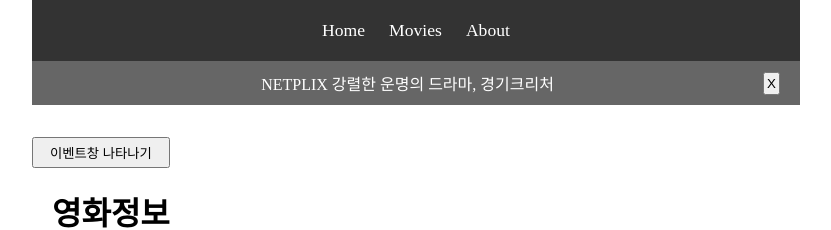
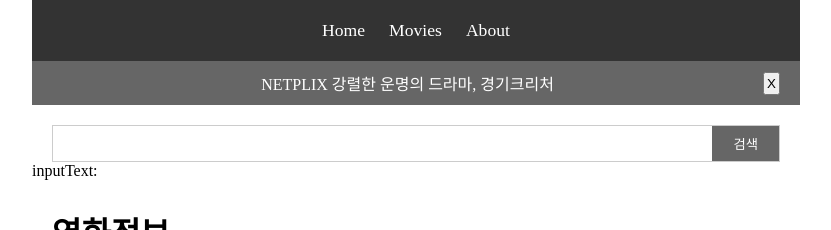
Before and after one commit to csslick/svelte-movie-info2024, a Svelte app: page / in a window 1280 px wide. Shown: the top 230 px of the page, without its empty margins (224-1055 px from the left). Built offline with nearby package versions, Linux system fonts and the light colour scheme.

Commit message:
18.검색창 입력 기능

```diff
--- a/src/App.svelte
+++ b/src/App.svelte
@@ -1,9 +1,10 @@
 <script>
-  import { fly, fade } from 'svelte/transition';
   import data from "./lib/movies";
   import Navbar from "./lib/components/Navbar.svelte";
   import Modal from "./lib/components/Modal.svelte";
   import Movies from "./lib/components/Movies.svelte";
+  import Event from "./lib/components/Event.svelte";
+  import SearchBar from "./lib/components/SearchBar.svelte";
 
   let likeCount = 0; // 좋아요 수를 저장할 변수
   const handleLike = (i) => {
@@ -29,57 +30,13 @@
 
 <!-- <div class={isEvent ? 'event show' : 'event'}> -->
 {#if isEvent}
-  <div
-    class='event show'
-    in:fly={{ y: -400, duration: 1000}}
-    out:fade
-  >
-    <p>NETPLIX 강렬한 운명의 드라마, 경기크리처</p>
-    <button on:click={() => isEvent=false}>X</button>
-  </div>
+  <Event bind:isEvent />
 {/if}
-<button on:click={() => isEvent=true}>이벤트창 나타나기</button>
+
+<SearchBar />
 
 <Movies {data} bind:isModal {handleMovieNumber} {handleLike} />
 
 {#if isModal}
   <Modal {data} {selectedMovie} {closeModal} />
 {/if}
-
-<style>
-  .event {
-    width: 100%;
-    background: #666;
-    padding: 5px 1em;
-    display: flex;
-    justify-content: space-between;
-    align-items: center;
-    color: #fff;
-    text-align: center;
-    margin-bottom: 1em;
-    padding: 10px 20px;
-
-    /* 창이 보이지 않게 */
-    max-height: 0;
-    opacity: 0;
-    overflow: hidden;
-    transition: all 0.4s;
-  }
-
-  /* 기본: 창이 보이게 */
-  .show {
-    opacity: 1;
-    max-height: 100px;
-  }
-
-  .event button {
-    padding: 2px;
-  }
-
-  .event p, .event button {
-    margin: 0;
-  }
-  .event p {
-    width: 100%;
-  }
-</style>
--- /dev/null
+++ b/src/lib/components/Event.svelte
@@ -0,0 +1,52 @@
+<script>
+    import { fly, fade } from 'svelte/transition';
+
+    export let isEvent;
+</script>
+
+<div
+  class='event show'
+  in:fly={{ y: -400, duration: 1000}}
+  out:fade
+>
+  <p>NETPLIX 강렬한 운명의 드라마, 경기크리처</p>
+  <button on:click={() => isEvent=false}>X</button>
+</div>
+
+<style>
+  .event {
+    width: 100%;
+    background: #666;
+    padding: 5px 1em;
+    display: flex;
+    justify-content: space-between;
+    align-items: center;
+    color: #fff;
+    text-align: center;
+    margin-bottom: 1em;
+    padding: 10px 20px;
+
+    /* 창이 보이지 않게 */
+    max-height: 0;
+    opacity: 0;
+    overflow: hidden;
+    transition: all 0.4s;
+  }
+
+  /* 기본: 창이 보이게 */
+  .show {
+    opacity: 1;
+    max-height: 100px;
+  }
+
+  .event button {
+    padding: 2px;
+  }
+
+  .event p, .event button {
+    margin: 0;
+  }
+  .event p {
+    width: 100%;
+  }
+</style>
--- /dev/null
+++ b/src/lib/components/SearchBar.svelte
@@ -0,0 +1,45 @@
+<script>
+  let inputText = "";
+</script>
+
+<div class="search-box">
+  <div class="input-group">
+    <input type="search" bind:value={inputText}>
+    <button>검색</button>
+  </div>
+</div>
+<p>inputText: {inputText}</p>
+
+<style>
+  .search-box {
+    padding: 0 20px;
+    margin-top: 20px;
+  }
+
+  .input-group {
+    width: 100%;
+    border: 1px solid #ccc;
+    position: relative;
+    padding: 0 20px;
+  }
+
+  .search-box input {
+    width: 100%;
+    border: none;
+    outline: none;
+    padding: 10px;
+  }
+
+  .search-box button {
+    position: absolute;
+    right: 0;
+    top: 0;
+    border: none;
+    outline: none;
+    background: #666;
+    color: #fff;
+    width: 5em;
+    height: 100%;
+    margin: 0;
+  }
+</style>
```
